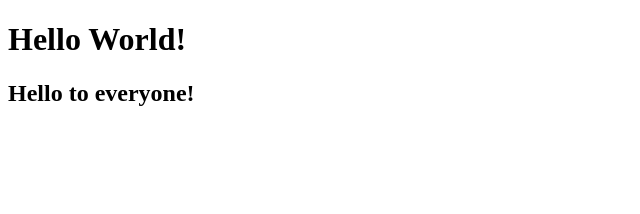
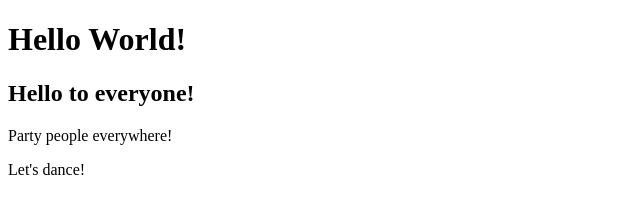
Before and after one commit to Peter-JC-Wu/git-fun, a plain HTML site: page index.html in a window 1280 px wide. Shown: the whole page, without its empty margins (0-640 px from the left). Drawn offline with Linux system fonts and the light colour scheme.

Commit message:
add party and dance

```diff
--- a/index.html
+++ b/index.html
@@ -10,5 +10,9 @@
     <h1>Hello World!</h1>
 
     <h2>Hello to everyone!</h2>
+
+    <p>Party people everywhere!</p>
+
+    <p>Let's dance!</p>
   </body>
 </html>
```
